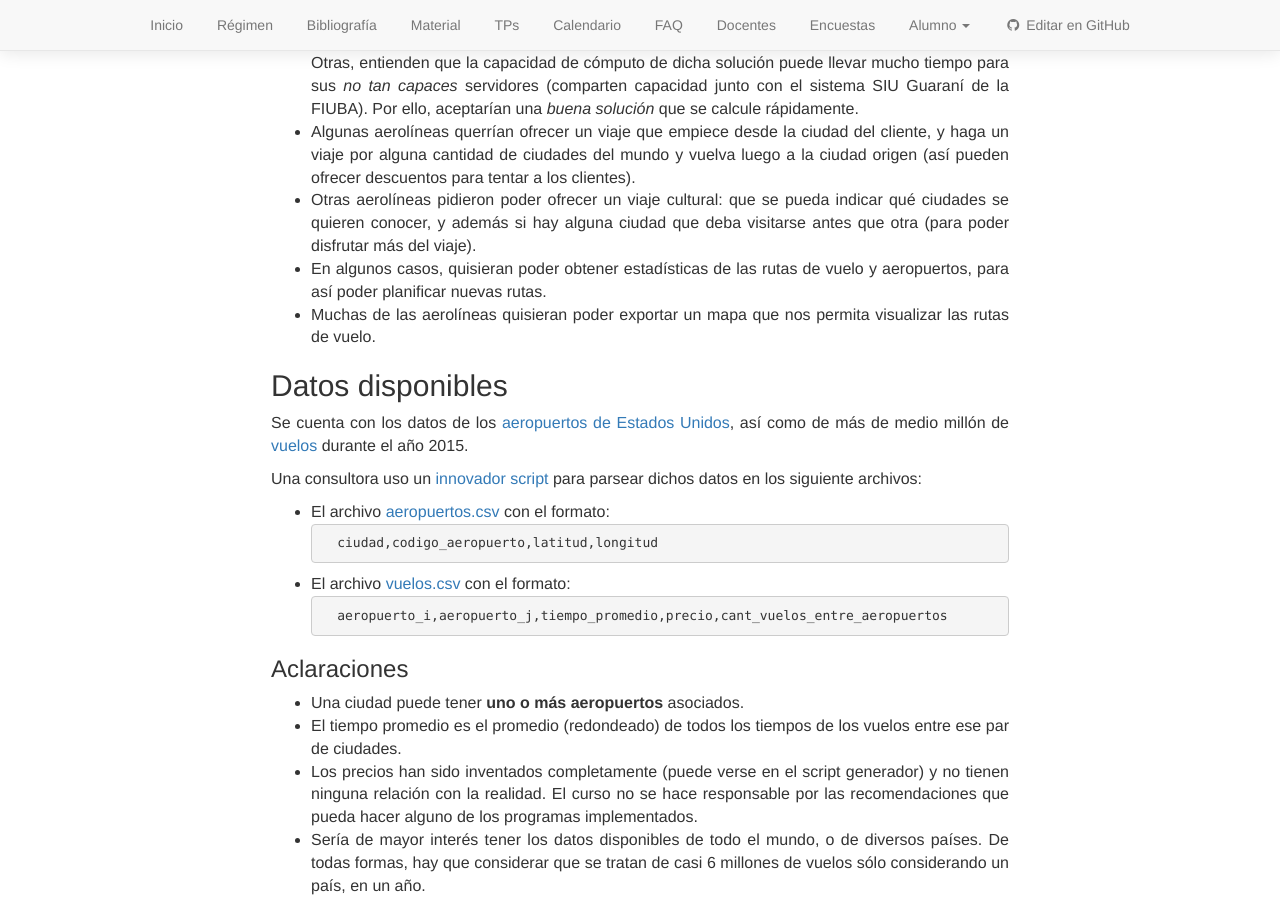
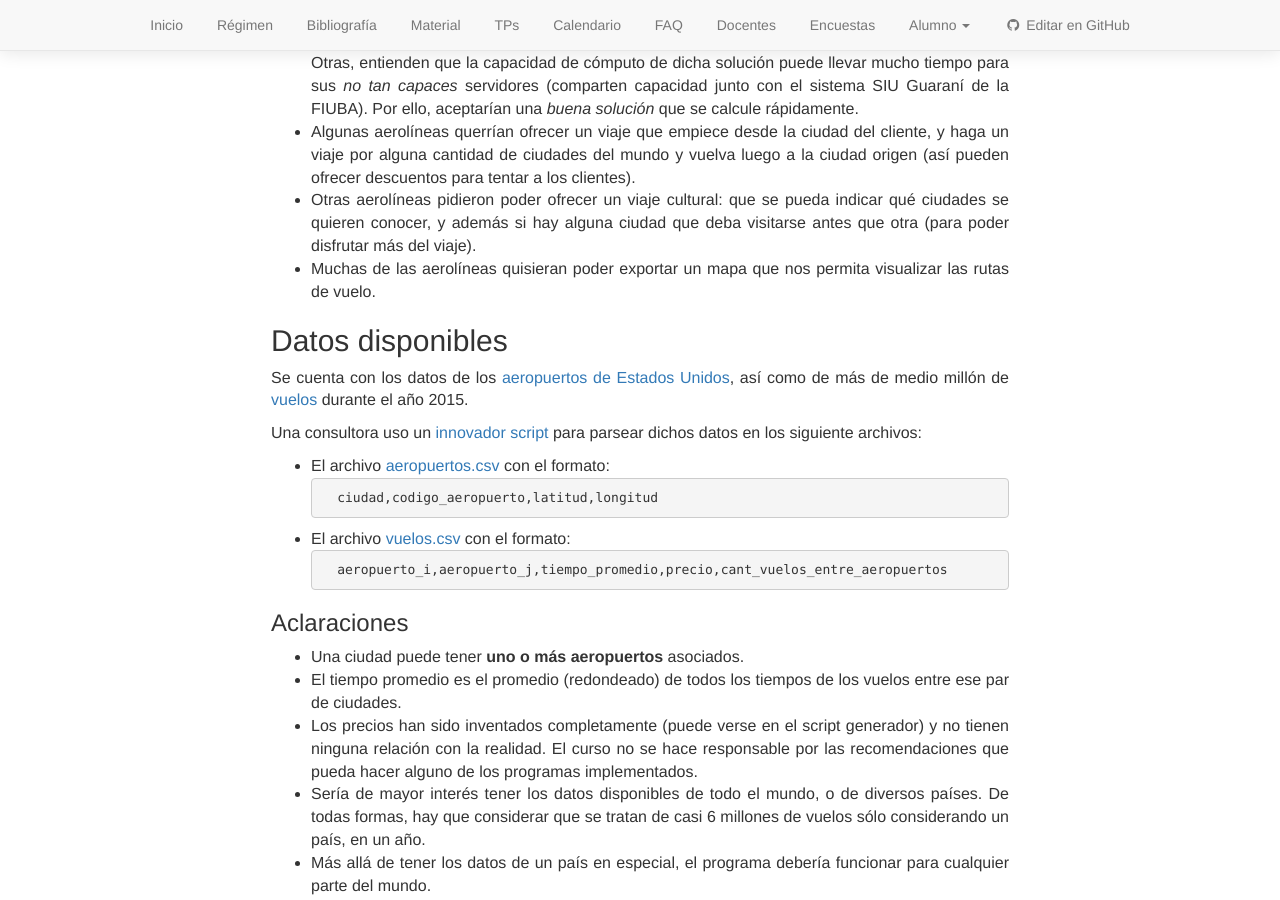
Before and after one commit to algoritmos-rw/algoritmos, a Jekyll site: the page built from static/tps/2018_2/tp3/index.md, in a window 1280 px wide and 900 px high, scrolled down 1201 px. Built offline with Jekyll 4.4.1, drawn with Linux system fonts in a browser that asks for light colours; nearby versions of some CDN libraries.

Commit message:
se saco lo de calcular las estadisticas

```diff
--- a/static/tps/2018_2/tp3/index.md
+++ b/static/tps/2018_2/tp3/index.md
@@ -53,8 +53,6 @@
 * Otras aerolíneas pidieron poder ofrecer un viaje cultural: que se pueda indicar qué ciudades se
 quieren conocer, y además si hay alguna ciudad que deba visitarse antes que otra (para poder
 disfrutar más del viaje).
-* En algunos casos, quisieran poder obtener estadísticas de las rutas de vuelo y aeropuertos, para
-así poder planificar nuevas rutas.
 * Muchas de las aerolíneas quisieran poder exportar un mapa que nos permita visualizar las rutas de vuelo.
 
 ## Datos disponibles
```
